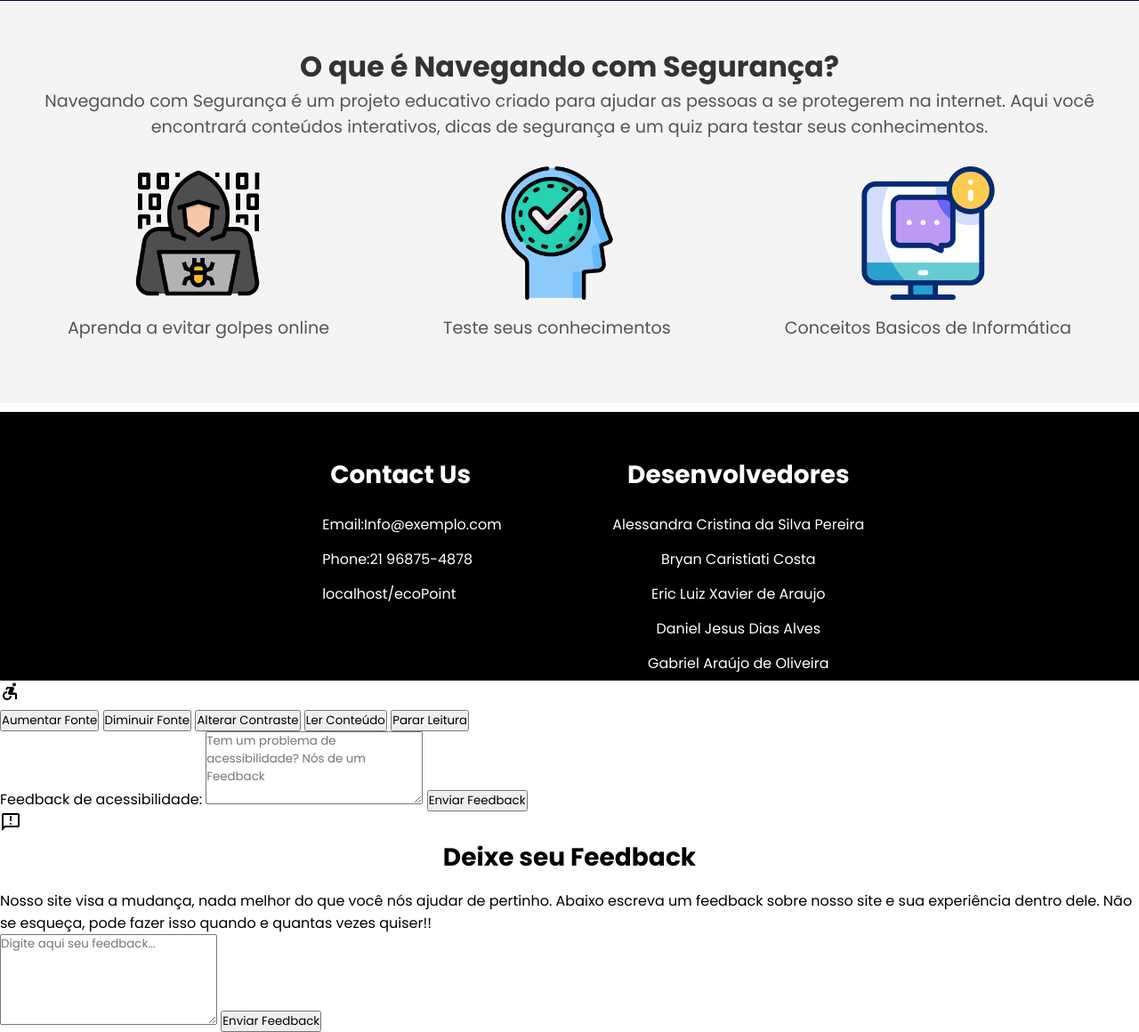
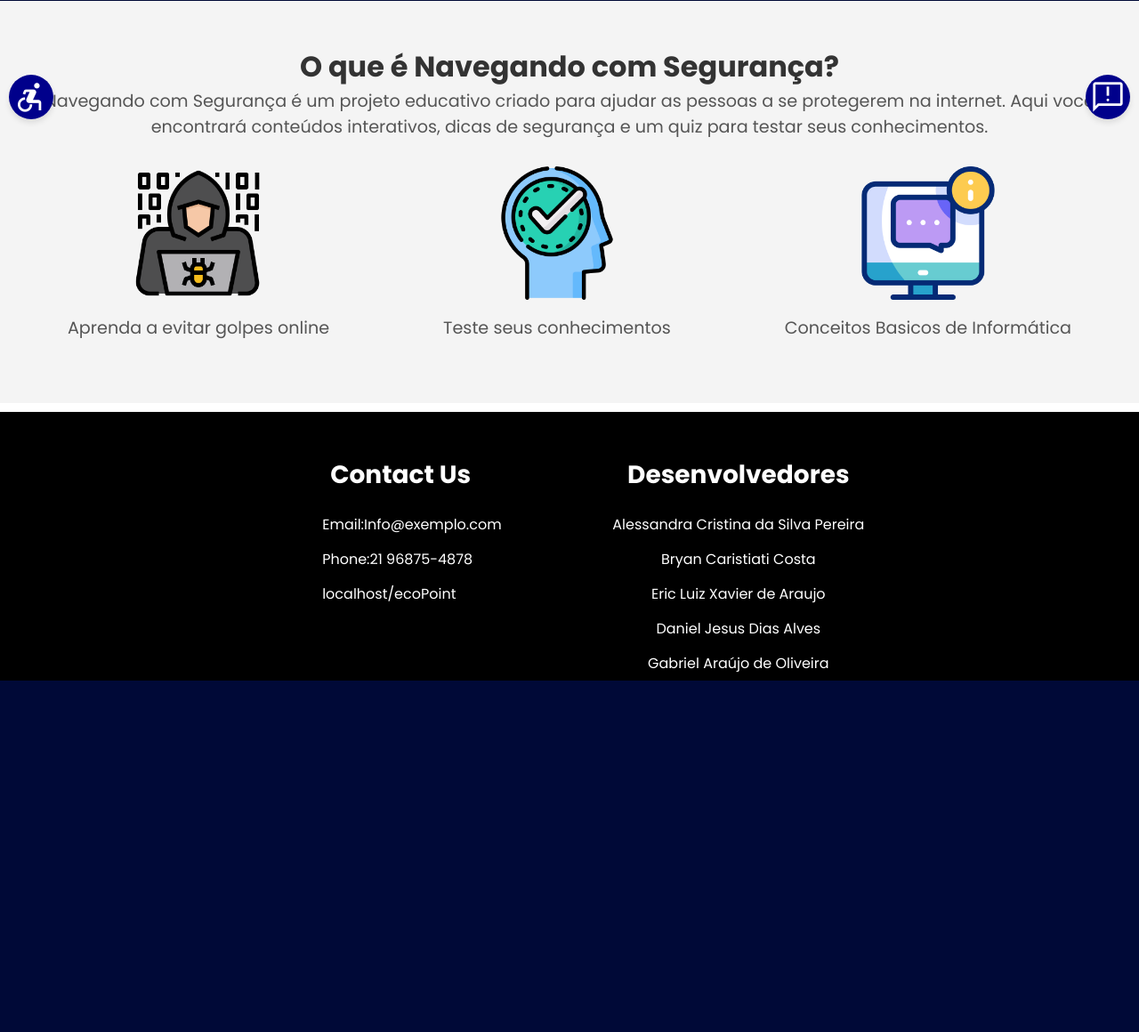
Before and after one commit to alessandrasilvap/infoWEB, a PHP site: page /ecoPoint/ in a window 1280 px wide. Shown: the part 656-1816 px from the top of the page at 89% size. After the commit the page ends 1421 px from the top, so only its background shows below. Run offline with PHP 8.4, Linux system fonts and the light colour scheme.

Commit message:
Atualizações

```diff
--- a/app/views/comunicacao/index.php
+++ b/app/views/comunicacao/index.php
@@ -8,6 +8,7 @@
     <link rel="stylesheet" href="https://fonts.googleapis.com/css2?family=Material+Symbols+Outlined"/> <!--Google Material Symbols-->
     <link rel="stylesheet" href="https://stackpath.bootstrapcdn.com/bootstrap/4.5.2/css/bootstrap.min.css">
     <link rel="stylesheet" href="<?= BASE_URL ?>/public/css/comunicacao.css">
+    <link rel="stylesheet" href="<?= BASE_URL ?>/public/css/acesibfeedback.css">
 </head>
 <body>
     <div class="container-fluid">
--- a/app/views/desafio/index.php
+++ b/app/views/desafio/index.php
@@ -8,6 +8,7 @@
     <link rel="stylesheet" href="https://fonts.googleapis.com/css2?family=Material+Symbols+Outlined"/> <!--Google Material Symbols-->
     <link rel="stylesheet" href="<?= BASE_URL ?>/public/css/index.css">
     <link rel="stylesheet" href="<?= BASE_URL ?>/public/css/quiz.css">
+    <link rel="stylesheet" href="<?= BASE_URL ?>/public/css/acesibfeedback.css">
 </head>
 <body>
     <div class="banner-azul">
--- a/app/views/dicas/index.php
+++ b/app/views/dicas/index.php
@@ -6,8 +6,9 @@
     <title>Dicas</title>
     <link rel="stylesheet" href="https://cdnjs.cloudflare.com/ajax/libs/font-awesome/6.0.0-beta3/css/all.min.css"> <!--Link para utilização de ícones Font Awesome-->
     <link rel="stylesheet" href="https://fonts.googleapis.com/css2?family=Material+Symbols+Outlined"/> <!--Google Material Symbols-->
+    <link rel="stylesheet" href="https://cdn.jsdelivr.net/npm/bootstrap-icons@1.13.1/font/bootstrap-icons.min.css">
     <link rel="stylesheet" href="<?= BASE_URL ?>/public/css/index.css">
-    <link rel="stylesheet" href="https://cdn.jsdelivr.net/npm/bootstrap-icons@1.13.1/font/bootstrap-icons.min.css">
+    <link rel="stylesheet" href="<?= BASE_URL ?>/public/css/acesibfeedback.css">
 </head>
 <body>
     <div class="banner-azul">
--- a/app/views/home/index.php
+++ b/app/views/home/index.php
@@ -7,6 +7,7 @@
     <link rel="stylesheet" href="https://cdnjs.cloudflare.com/ajax/libs/font-awesome/6.0.0-beta3/css/all.min.css"> <!--Link para utilização de ícones Font Awesome-->
     <link rel="stylesheet" href="https://fonts.googleapis.com/css2?family=Material+Symbols+Outlined"/> <!--Google Material Symbols-->
     <link rel="stylesheet" href="<?= BASE_URL ?>/public/css/index.css">
+    <link rel="stylesheet" href="<?= BASE_URL ?>/public/css/acesibfeedback.css">
 </head>
 <body>
     <div class="banner-azul">
--- a/app/views/introducao/index.php
+++ b/app/views/introducao/index.php
@@ -7,6 +7,7 @@
     <link rel="stylesheet" href="https://cdnjs.cloudflare.com/ajax/libs/font-awesome/6.0.0-beta3/css/all.min.css"> <!--Link para utilização de ícones Font Awesome-->
     <link rel="stylesheet" href="https://fonts.googleapis.com/css2?family=Material+Symbols+Outlined"/> <!--Google Material Symbols-->
     <link rel="stylesheet" href="<?= BASE_URL ?>/public/css/index.css">
+    <link rel="stylesheet" href="<?= BASE_URL ?>/public/css/acesibfeedback.css">
 </head>
 <body>
     <div class="banner-azul">
--- a/app/views/sobre/index.php
+++ b/app/views/sobre/index.php
@@ -7,6 +7,7 @@
     <link rel="stylesheet" href="https://cdnjs.cloudflare.com/ajax/libs/font-awesome/6.0.0-beta3/css/all.min.css"> <!--Link para utilização de ícones Font Awesome-->
     <link rel="stylesheet" href="https://fonts.googleapis.com/css2?family=Material+Symbols+Outlined"/> <!--Google Material Symbols-->
     <link rel="stylesheet" href="<?= BASE_URL ?>/public/css/index.css">
+    <link rel="stylesheet" href="<?= BASE_URL ?>/public/css/acesibfeedback.css">
 </head>
 <body>
     <div class="banner-azul">
--- a/public/css/acesibfeedback.css
+++ b/public/css/acesibfeedback.css
@@ -9,7 +9,6 @@
 
 .btnAbre {
     background-color: #00008b; /*Cor de fundo*/
-    /*Caso esse não esteja bom teste: #0000cd e #4b0082*/
     color: white; /*Cor da fonte*/
     border-radius: 50%; /*Bordas arredondadas*/
     display: flex; /*Permite organizar elementos em um container de forma flexível*/
@@ -39,7 +38,7 @@
 
 
 .painel-acessibilidade button {
-    background-color: #468749; /*Cor de fundo*/
+    background-color: #00008b; /*Cor de fundo*/
     color: white; /*Cor da fonte*/
     border: none; /*Indica que um elemento não terá borda e será computado com espessura 0*/
     padding: 10px; /*Espaçamento entre o conteudo e borda*/
@@ -59,7 +58,7 @@
 
 
 label {
-    color: #4caa38; /*Cor da fonte*/
+    color: #00008b; /*Cor da fonte*/
 }
 
 
@@ -80,7 +79,7 @@
 
 
 .btnFeedback {
-    background-color: #468749; /*Cor do fundo*/
+    background-color: #00008b; /*Cor do fundo*/
     color: white; /*Cor da fonte*/
     border-radius: 50%; /*Bordas arredondadas*/
     display: flex; /*Permite organizar elementos em um container de forma flexível*/
@@ -111,12 +110,12 @@
 
 .painel-feedback h3 {
     margin-bottom: 10px; /*Define a margem inferior de um elemento*/
-    color: #4caa38; /*Cor da fonte*/
+    color: #00008b; /*Cor da fonte*/
 }
 
 
 .painel-feedback p {
-    color: #4caa38; /*Cor da fonte*/
+    color: #00008b; /*Cor da fonte*/
 }
 
 
@@ -130,7 +129,7 @@
 
 
 .painel-feedback button {
-    background-color: #468749; /*Cor de fundo*/
+    background-color: #00008b; /*Cor de fundo*/
     color: white; /*Cor da fonte*/
     border: none; /*Bordas para as caixas*/
     padding: 10px; /*Espaçamento entre o conteudo e borda*/
```
